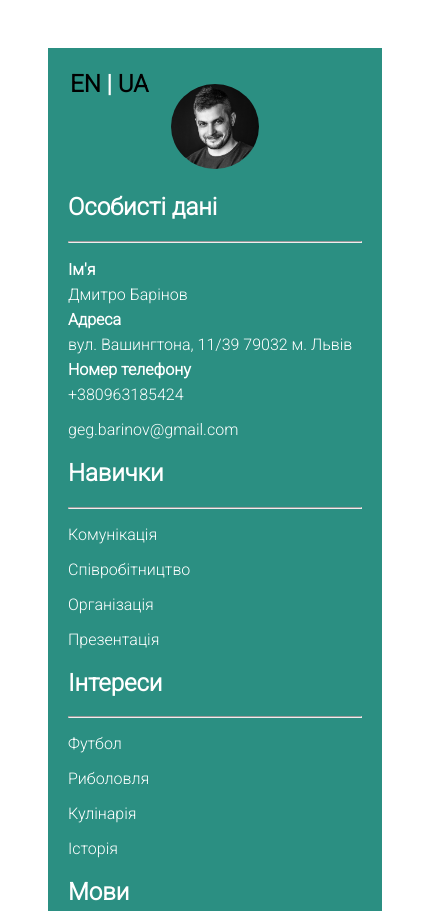
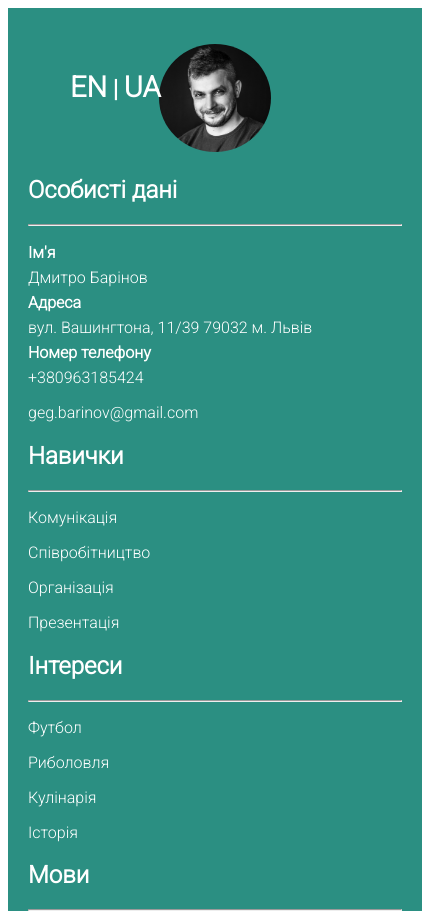
Before and after one commit to Jafar36/myCV, a plain HTML site: page index.html in a window 390 px wide. Shown: the top 911 px of the page, 422 px wide, since content can reach past the window. Drawn offline with Linux system fonts and the light colour scheme.

Commit message:
Update style.css

```diff
--- a/css/style.css
+++ b/css/style.css
@@ -27,6 +27,9 @@ img{
 a{
     text-decoration: none;
     color: black;
+}
+a:hover{
+    color: blue;
 }
 nav li{
     list-style-type: none;
@@ -81,16 +84,24 @@ article p{
     font-style: normal;
     font-weight: bold;
 }
+
 @media screen and (max-device-width: 800px){
     body{
         display: block;
+        padding: 0;
     }
     aside{
         width: 100%;
     }
+
     img{
         width: 30%;
     }
+    a{
+        color: white;
+        font-size: larger;
+    }
+
     .switch{
         display: block;
         position: absolute;
@@ -101,6 +112,7 @@ article p{
         font-size: x-large;
         color: white;
     }
+
 }
 @media screen and (max-device-width: 900px){
     span,progress{
@@ -111,5 +123,10 @@ article p{
         width: 70%;
         height: 20px;
     }
+    body{
+        padding: 0 0 40px 0;
+    }
+
+
 
 }
```
